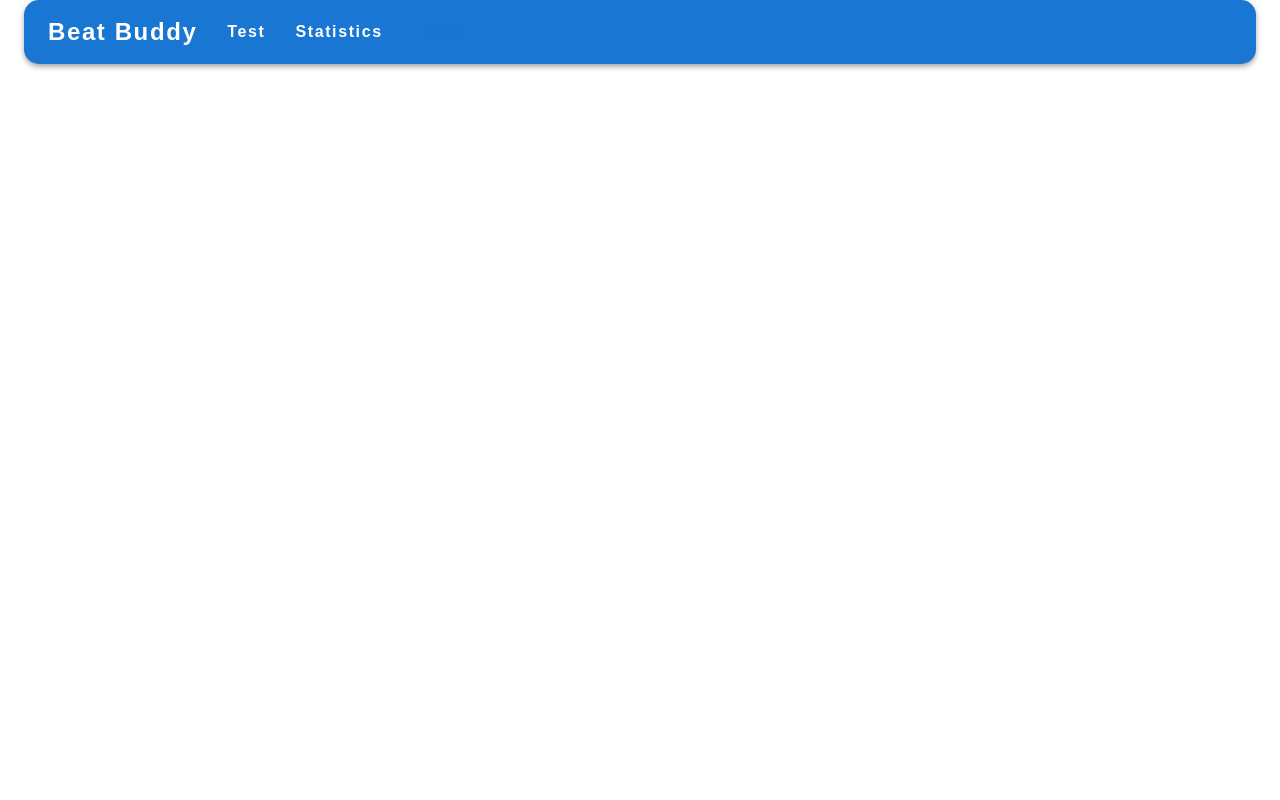
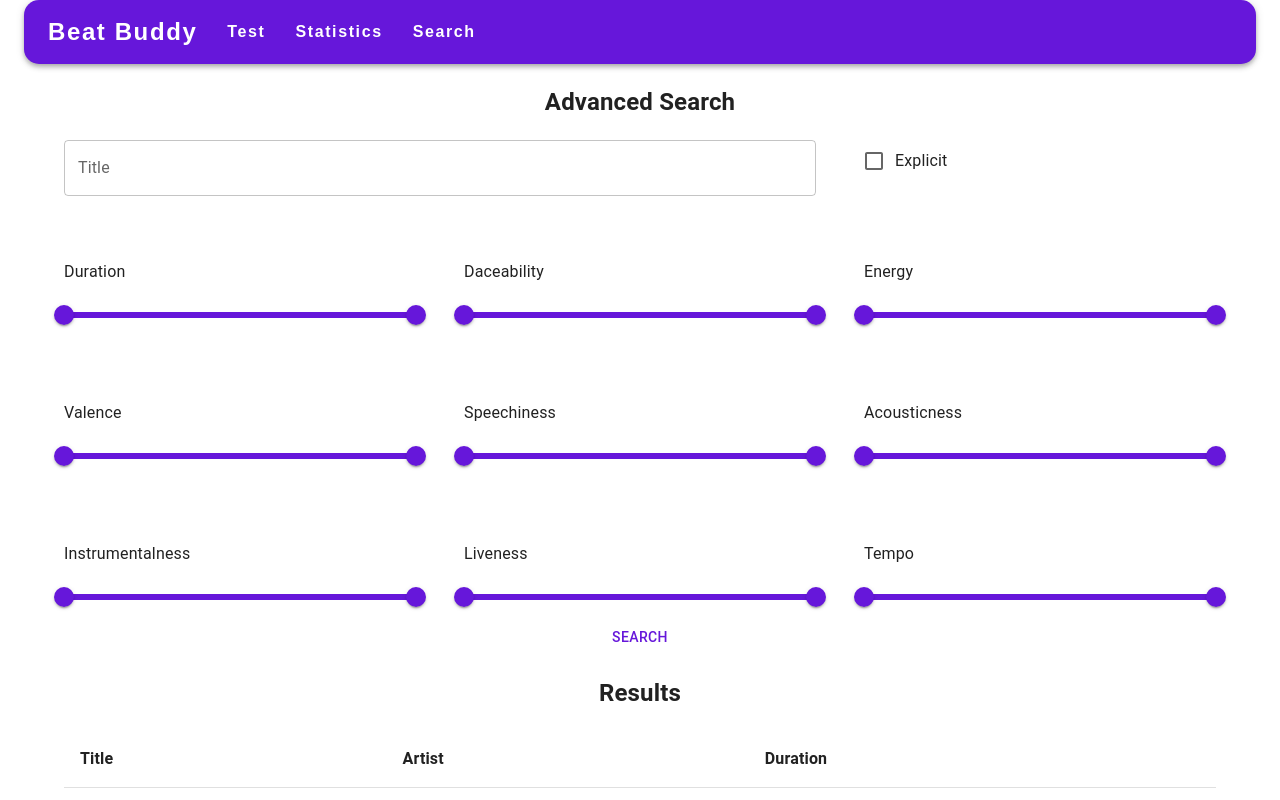
Before and after one commit to icpedroza/namis-minions, a React (Create React App) app in the folder client/: page /search in a window 1280 px wide. Built offline with nearby package versions, Linux system fonts and the light colour scheme.

Commit message:
search page

```diff
--- a/client/src/App.js
+++ b/client/src/App.js
@@ -5,10 +5,17 @@ import { CssBaseline, ThemeProvider } from "@mui/material";
 import HomePage from "./pages/HomePage";
 import TestPage from "./pages/TestPage";
 import StatsPage from "./pages/StatsPage";
+import SearchPage from "./pages/SearchPage";
+import {lime, purple} from "@mui/material/colors";
 
 const theme = createTheme({
     palette: {
-        mode: 'light',
+        primary: {
+            main: '#6617da'
+        },
+        secondary: {
+            main: '#dd6e42'
+        }
     },
 });
 
@@ -22,6 +29,7 @@ export default function App() {
                     <Route path="/" element={<HomePage/>}/>
                     <Route path="/test" element={<TestPage/>}/>
                     <Route path="/stats" element={<StatsPage/>}/>
+                    <Route path="/search" element={<SearchPage />}/>
                 </Routes>
             </BrowserRouter>
         </ThemeProvider>
--- a/client/src/components/NavBar.js
+++ b/client/src/components/NavBar.js
@@ -34,7 +34,7 @@ export default function NavBar() {
                     <NavText href='/' text='Beat Buddy' isMain/>
                     <NavText href='/test' text='Test'/>
                     <NavText href='/stats' text='Statistics'/>
-                    <Button>Login</Button>
+                    <NavText href='/search' text='Search' />
                 </Toolbar>
             </AppBar>
         </Container>
--- /dev/null
+++ b/client/src/pages/SearchPage.js
@@ -0,0 +1,220 @@
+import {
+    Button,
+    Checkbox,
+    Container,
+    FormControlLabel,
+    Grid,
+    Slider,
+    Table, TableBody, TableCell, TableContainer,
+    TableHead, TableRow,
+    TextField,
+    Typography
+} from "@mui/material";
+import {useState} from "react";
+import config from "../config.json";
+
+export function formatDuration(sec) {
+    const date = new Date(0);
+    date.setSeconds(sec ?? 0);
+    return date.toISOString().substring(14, 19);
+}
+
+export default function SearchPage() {
+    const [title, setTitle] = useState('');
+    const [duration, setDuration] = useState([60, 660]);
+    const [danceability, setDanceability] = useState([0, 1]);
+    const [energy, setEnergy] = useState([0, 1]);
+    const [valence, setValence] = useState([0, 1]);
+    const [speechiness, setSpeechiness] = useState([0, 1]);
+    const [acousticness, setAcousticness] = useState([0, 1]);
+    const [instrumentalness, setInstrumentalness] = useState([0, 1]);
+    const [liveness, setLiveness] = useState([0, 1]);
+    const [tempo, setTempo] = useState([0, 250]);
+    const [explicit, setExplicit] = useState(false);
+
+    const [data, setData] = useState([]);
+    const search = () => {
+        fetch(`http://${config.server_host}:${config.server_port}/search_songs?title=${title}` +
+            `&duration_low=${duration[0]}&duration_high=${duration[1]}` +
+            `&danceability_low=${danceability[0]}&danceability_high=${danceability[1]}` +
+            `&energy_low=${energy[0]}&energy_high=${energy[1]}` +
+            `&valence_low=${valence[0]}&valence_high=${valence[1]}` +
+            `&speechiness_low=${speechiness[0]}&speechiness_high=${speechiness[1]}` +
+            `&acousticness_low=${acousticness[0]}&acousticness_high=${acousticness[1]}` +
+            `&instrumentalness_low=${instrumentalness[0]}&instrumentalness_high=${instrumentalness[1]}` +
+            `&liveness_low=${liveness[0]}&liveness_high=${liveness[1]}` +
+            `&tempo_low=${tempo[0]}&tempo_high=${tempo[1]}` +
+            `&explicit=${explicit}`
+        )
+            .then(res => res.json())
+            .then(resJson => {
+                // DataGrid expects an array of objects with a unique id.
+                // To accomplish this, we use a map with spread syntax (https://developer.mozilla.org/en-US/docs/Web/JavaScript/Reference/Operators/Spread_syntax)
+                const songsWithId = resJson.map((song) => ({ id: song.song_id, ...song }));
+                setData(songsWithId);
+            });
+    }
+
+    const columns = [
+        {
+            field: 'name',
+            headerName: 'Title',
+            renderCell: row => <p>{row.name}</p>
+        },
+        {
+            field: 'artists',
+            headerName: 'Artist',
+            renderCell: row => <p>{row.artist_name}</p>
+        },
+        {
+            field: 'duration',
+            headerName: 'Duration',
+            renderCell: row => <p>{formatDuration(row.duration_ms/1000)}</p>
+        }
+    ]
+
+    return (
+        <Container>
+            <h2 align='center'>Advanced Search</h2>
+            <Grid container spacing={6}>
+                <Grid item xs={8}>
+                    <TextField label='Title' value={title} onChange={(e) => setTitle(e.target.value)} style={{ width: "100%" }}/>
+                </Grid>
+                <Grid item xs={4}>
+                    <FormControlLabel
+                        label='Explicit'
+                        control={<Checkbox checked={explicit} onChange={(e) => setExplicit(e.target.checked)} />}
+                    />
+                </Grid>
+                <Grid item xs={4}>
+                    <p>Duration</p>
+                    <Slider
+                        value={duration}
+                        min={60}
+                        max={660}
+                        step={10}
+                        onChange={(e, newValue) => setDuration(newValue)}
+                        valueLabelDisplay='auto'
+                        valueLabelFormat={value => <div>{formatDuration(value)}</div>}
+                    />
+                </Grid>
+                <Grid item xs={4}>
+                    <p>Daceability</p>
+                    <Slider
+                        value={danceability}
+                        min={0}
+                        max={1}
+                        step={0.01}
+                        onChange={(e, newValue) => setDanceability(newValue)}
+                        valueLabelDisplay='auto'
+                    />
+                </Grid>
+                <Grid item xs={4}>
+                    <p>Energy</p>
+                    <Slider
+                        value={energy}
+                        min={0}
+                        max={1}
+                        step={0.01}
+                        onChange={(e, newValue) => setEnergy(newValue)}
+                        valueLabelDisplay='auto'
+                    />
+                </Grid>
+                <Grid item xs={4}>
+                    <p>Valence</p>
+                    <Slider
+                        value={valence}
+                        min={0}
+                        max={1}
+                        step={0.01}
+                        onChange={(e, newValue) => setValence(newValue)}
+                        valueLabelDisplay='auto'
+                    />
+                </Grid>
+                <Grid item xs={4}>
+                    <p>Speechiness</p>
+                    <Slider
+                        value={speechiness}
+                        min={0}
+                        max={1}
+                        step={0.01}
+                        onChange={(e, newValue) => setSpeechiness(newValue)}
+                        valueLabelDisplay='auto'
+                    />
+                </Grid>
+                <Grid item xs={4}>
+                    <p>Acousticness</p>
+                    <Slider
+                        value={acousticness}
+                        min={0}
+                        max={1}
+                        step={0.01}
+                        onChange={(e, newValue) => setAcousticness(newValue)}
+                        valueLabelDisplay='auto'
+                    />
+                </Grid>
+                <Grid item xs={4}>
+                    <p>Instrumentalness</p>
+                    <Slider
+                        value={instrumentalness}
+                        min={0}
+                        max={1}
+                        step={0.01}
+                        onChange={(e, newValue) => setInstrumentalness(newValue)}
+                        valueLabelDisplay='auto'
+                    />
+                </Grid>
+                <Grid item xs={4}>
+                    <p>Liveness</p>
+                    <Slider
+                        value={liveness}
+                        min={0}
+                        max={1}
+                        step={0.01}
+                        onChange={(e, newValue) => setLiveness(newValue)}
+                        valueLabelDisplay='auto'
+                    />
+                </Grid>
+                <Grid item xs={4}>
+                    <p>Tempo</p>
+                    <Slider
+                        value={tempo}
+                        min={0}
+                        max={250}
+                        step={1}
+                        onChange={(e, newValue) => setTempo(newValue)}
+                        valueLabelDisplay='auto'
+                    />
+                </Grid>
+            </Grid>
+            <Button onClick={() => search() } style={{ left: '50%', transform: 'translateX(-50%)' }}>
+                Search
+            </Button>
+            <h2 align='center'>Results</h2>
+            <TableContainer>
+                <Table>
+                    <TableHead>
+                        <TableRow>
+                            {columns.map(col =>
+                                <TableCell key={col.headerName}>
+                                    <Typography fontWeight="bold">{col.headerName}</Typography>
+                                </TableCell>)}
+                        </TableRow>
+                    </TableHead>
+                    <TableBody>
+                        {data.map((row, idx) =>
+                            <TableRow key={idx}>
+                                {
+                                    columns.map(col =>
+                                        <TableCell key={col.headerName}>
+                                            {col.renderCell ? col.renderCell(row) : defaultRenderCell(col, row)}
+                                        </TableCell>)
+                                }
+                            </TableRow>
+                        )}
+                    </TableBody>
+                </Table>
+            </TableContainer>
+        </Container>
+    )
+}
--- a/client/src/pages/StatsPage.js
+++ b/client/src/pages/StatsPage.js
@@ -37,7 +37,7 @@ export default function StatsPage() {
         <Grid container spacing={2} align='center' style={{ paddingTop:'100px' }}>
             <Grid item xs={6}>
                 <Typography variant='h5' align='center'>most songs</Typography>
-                <BarChart width={600} height={300} data={topArtistData} margin={{bottom: 40}}>
+                <BarChart width={800} height={500} data={topArtistData} margin={{bottom: 40}}>
                     <XAxis dataKey="artist_name" type="category" interval={0} tick={<CustomizedYAxisTick />}/>
                     <YAxis/>
                     <Bar dataKey="total_songs"/>
@@ -46,7 +46,7 @@ export default function StatsPage() {
             </Grid>
             <Grid item xs={6}>
                 <Typography variant='h5' align='center'>most albums</Typography>
-                <BarChart width={600} height={300} data={mostAlbumsData} margin={{bottom: 40}}>
+                <BarChart width={800} height={500} data={mostAlbumsData} margin={{bottom: 40}}>
                     <XAxis dataKey="artist_name" type="category" interval={0} tick={<CustomizedYAxisTick />}/>
                     <YAxis/>
                     <Bar dataKey="total_albums"/>
```
Also changed, not shown: 2 other files (tests, documents, lock files or other folders).
